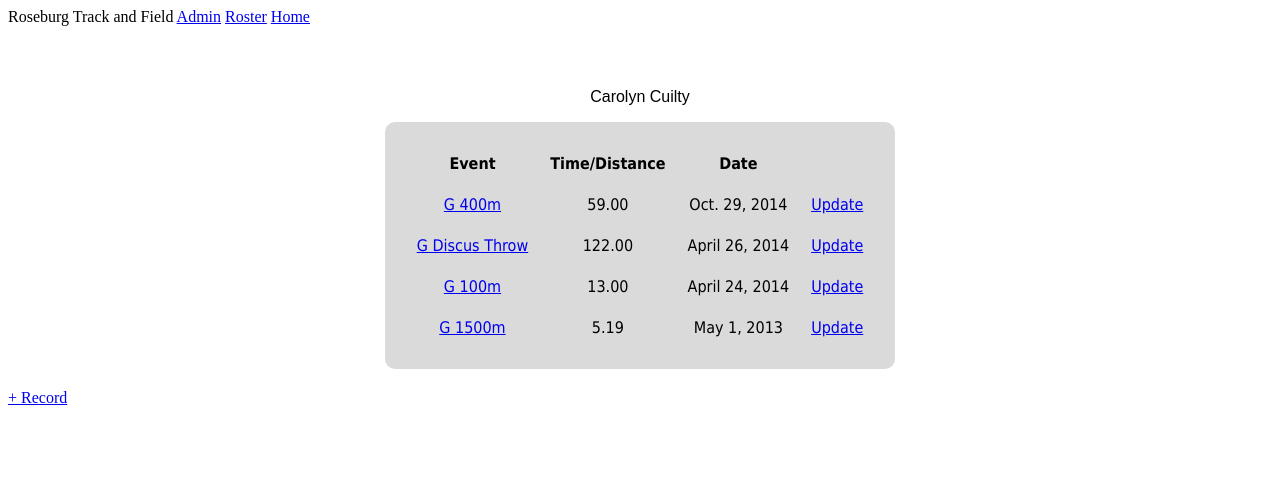
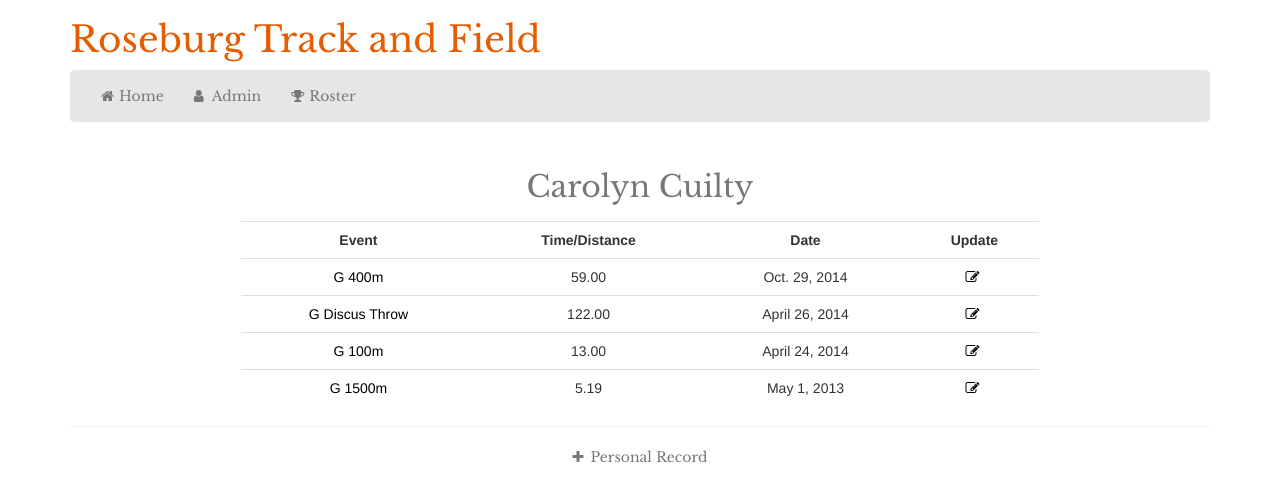
Before and after one commit to cuiltyt/Django, a Django app: page /track/1/ in a window 1280 px wide. Shown: the top 502 px of the page. Run offline with Django 3.2, Linux system fonts and the light colour scheme; data comes from the database, SQL or seed files in the repository; some libraries are stand-ins or nearby versions.

Commit message:
athlete page looks pretty

```diff
--- a/mysite/track/static/track/base.css
+++ b/mysite/track/static/track/base.css
@@ -4,6 +4,10 @@
 }
 
 h2 {
+	font-family: 'Libre Baskerville', serif;
+}
+
+p {
 	font-family: 'Libre Baskerville', serif;
 }
 
@@ -54,7 +58,7 @@ a:visited {
 }
 
 i {
-	padding-right: 20px;
+	padding-right: 10px;
 }
 
 input {
--- a/mysite/track/static/track/profile.css
+++ b/mysite/track/static/track/profile.css
@@ -1,23 +1,3 @@
-table {
-	background-color: #DADADA;
-	font-family: Arial;
-	text-align: center;
-	padding: 20px;
-	position: relative;
-	top: 30px;
-	margin-left: auto;
-	margin-right: auto;
-	border-radius: 10px;
+#add {
+	color: #777;
 }
-
-th, tr, td {
-	text-align: center;
-	padding: 10px;
-	font-size: 16px;
-	font-family: Tahoma;
-}
-
-#create_link {
-	padding-top: 50px;
-	font-size: 16px;
-}
--- a/mysite/track/templates/track/athlete_profile.html
+++ b/mysite/track/templates/track/athlete_profile.html
@@ -1,42 +1,68 @@
 {% load staticfiles %}
 
-<link rel="stylesheet" type="text/css" href="{% static 'track/index.css' %}" />
+<!DOCTYPE html>
+  <html>
+    <head>
+      <title> RHS Track and Field </title>
+      <meta charset="utf-8">
+      <meta name="viewport" content="width=device-width, initial-scale=1">
+      <link rel="stylesheet"
+      href="http://maxcdn.bootstrapcdn.com/bootstrap/3.2.0/css/bootstrap.min.css">
+      <link rel="stylesheet"
+      href="//maxcdn.bootstrapcdn.com/font-awesome/4.2.0/css/font-awesome.min.css">
+      <link rel="stylesheet" type="text/css" href="{% static 'track/base.css' %}" />
       <link rel="stylesheet" type="text/css" href="{% static 'track/profile.css' %}" />
-
-<title> RHS Track and Field </title>
-
-<div id="top_bar">
-  <p class="page_title">
-     Roseburg Track and Field
-    <a class="workflow" href="{% url 'admin:index' %}">Admin</a>
-    <a class="workflow" href="{% url 'track:athlete_list' %}">Roster</a>
-    <a class="workflow" href="{% url 'track:index' %}">Home</a>
-  </p>
-</div>
+      <link rel='stylesheet' type='text/css'
+      href='http://fonts.googleapis.com/css?family=Libre+Baskerville' >
+    </head>
 
   <body>
-  <table>
+    <div class="container">
+  	  <h1>Roseburg Track and Field</h1>
+      <nav class="navbar navbar-default" role="navigation">
+        <div class="container-fluid">
+          <div>
+            <ul class="nav navbar-nav">
+              <li><a href="{% url 'track:index' %}"><i class="fa fa-home fa-fw"></i>Home</a></li>
+              <li><a href="{% url 'admin:index' %}"><i class="fa fa-user fa-fw"></i>Admin</a></li>
+              <li><a href="{% url 'track:athlete_list' %}"><i class="fa fa-trophy fa-fw"></i>Roster</a></li>
+            </ul>
+          </div>
+        </div>
+      </nav>
+
+    <table class="table">
       <caption>
         {% for a in athlete %}
-        <p class="heading">{{ a.first_name }} {{ a.last_name }}</p>
+          <h2 class="text-center">{{ a.first_name }} {{ a.last_name }}</h2>
         {% endfor %}
       </caption>
       <tr>
-      <th>Event</th>
-      <th>Time/Distance</th>
-      <th>Date</th>
+        <th class="text-center">Event</th>
+        <th class="text-center">Time/Distance</th>
+        <th class="text-center">Date</th>
+        <th class="text-center">Update</th>
+      </tr>
       {% for record in records %}
         <tr>
-      <td><a href="{% url 'track:event_profile' record.event_name.id %}">{{ record.event_name }}</a></td>
-      <td>{{ record.time_dist }}</td>
-      <td>{{ record.date }}</td>
-      <td><a href="{% url 'track:record_update_form' pk=record.id %}">Update</a></td>
+          <td class="text-center"><a href="{% url 'track:event_profile' record.event_name.id %}">{{ record.event_name }}</a></td>
+          <td class="text-center">{{ record.time_dist }}</td>
+          <td class="text-center">{{ record.date }}</td>
+          <td class="text-center">
+            <a href="{% url 'track:record_update_form' pk=record.id %}"><i class="fa fa-edit fa-fw"></i></a>
+          </td>
+        </tr>
       {% endfor %}
     </table>
+
+    <hr>
+
+    <p class="text-center">
+      <a id="add" href="{% url 'track:athlete_create_form' %}">
+        <i class="fa fa-plus fa-fw"></i>Personal Record
+      </a>
+    </p>
+
+    </div>
   </body>
-
-  <div id="create_link">
-    {% for a in athlete %}
-      <a href="{% url 'track:record_create_form' pk=a.id %}">+ Record</a>
-    {% endfor %}
-  </div>
+</html>
--- a/mysite/track/templates/track/index.html
+++ b/mysite/track/templates/track/index.html
@@ -43,7 +43,6 @@
       <h2 class="text-center">Events</h2>
 
       <div class="container-fluid">
-        <div id="event_list">
         {% if events %}
           {% for e in events %}
             <div class="col-md-4">
@@ -56,7 +55,6 @@
           <p> Error Loading Events</p>
         {% endif %}
       </div>
-      </div>
 
       <hr>
 
```
Also changed, not shown: mysite/track/static/track/create_update_form.css (deleted, +0 -13 lines), mysite/track/templates/track/athlete_list.html (+52 -26 lines), mysite/track/static/track/index.css (deleted). Lines whose indentation alone changed are shown as unchanged.
